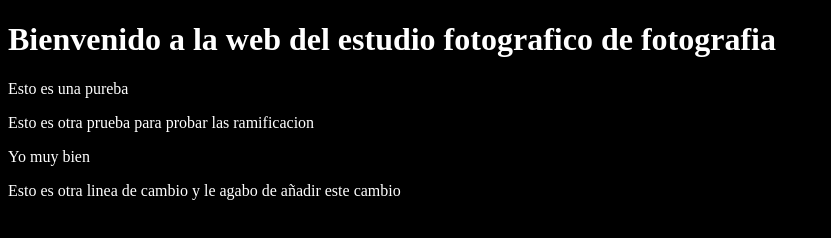
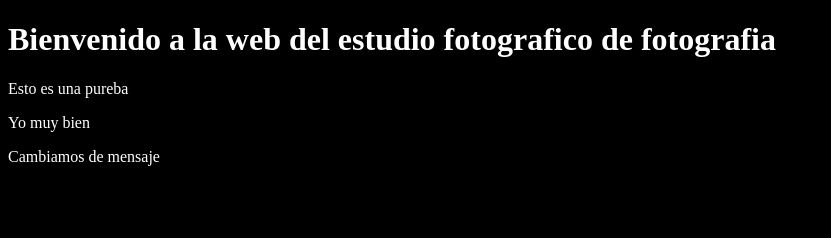
Before and after one commit to FernandoChavez/pruebaGitFacilito, a plain HTML site: page index.html in a window 1280 px wide. Shown: the whole page, without its empty margins (0-831 px from the left). Drawn offline with Linux system fonts and the light colour scheme.

Commit message:
Se elimino un parrafo y se modifico otro

```diff
--- a/index.html
+++ b/index.html
@@ -8,9 +8,8 @@
 	<body>
 		<h1 class="fuente">Bienvenido a la web del estudio fotografico de fotografia</h1>
 		<p class="fuente">Esto es una pureba</p>
-		<p class="fuente">Esto es otra prueba para probar las ramificacion</p>
 		<p class="fuente">Yo muy bien</p>
-		<p class="fuente">Esto es otra linea de cambio y le agabo de añadir este cambio</p>
+		<p class="fuente">Cambiamos de mensaje</p>
 
 	</body>
 </html>
```
Also changed, not shown: commit.txt (added).
